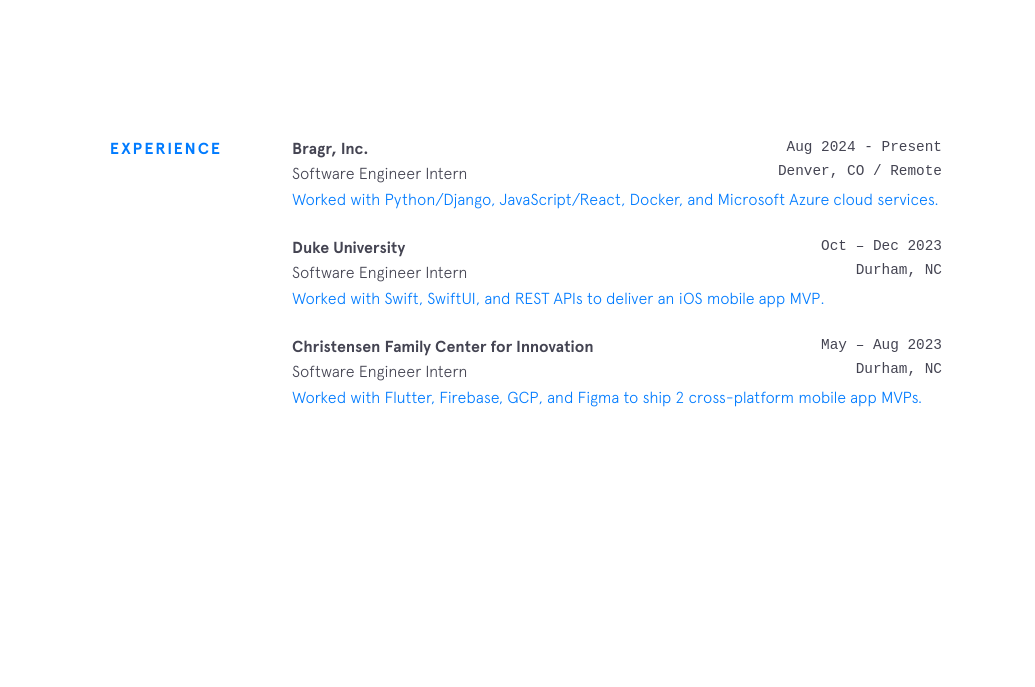
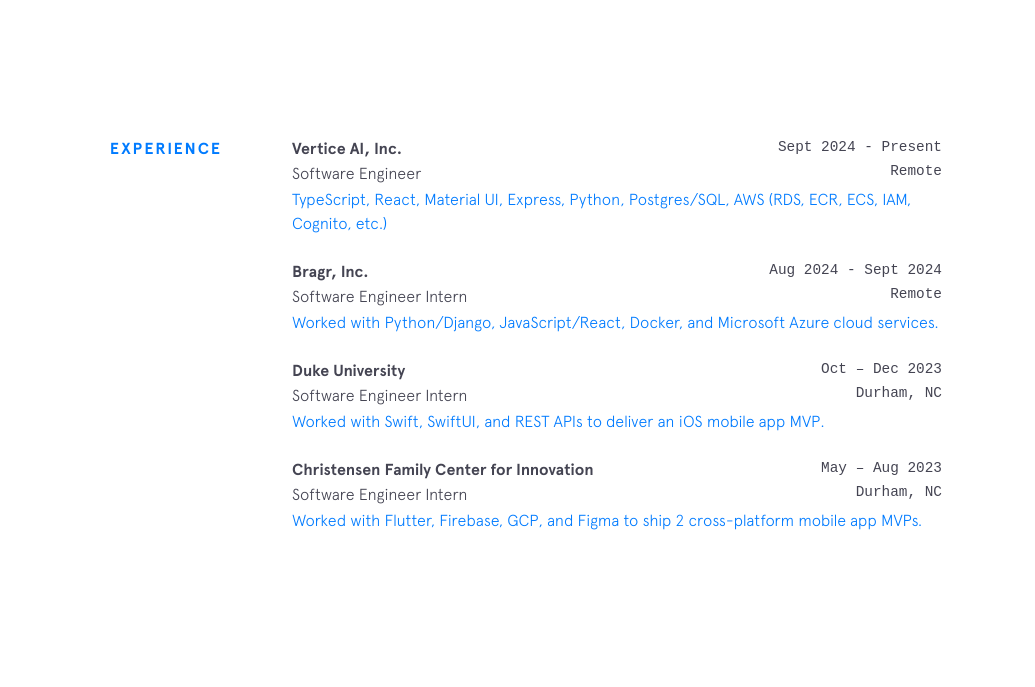
Before and after one commit to zhuminghui17/about, a Gatsby site: page / in a window 1280 px wide. Shown: the part 1680-2367 px from the top of the page, without its empty margins (158-1193 px from the left). Built offline with nearby package versions, Linux system fonts and the light colour scheme; Gatsby itself is replaced by a stand-in of ours.

Commit message:
Update experience.js

```diff
--- a/src/components/experience/experience.js
+++ b/src/components/experience/experience.js
@@ -2,12 +2,22 @@
 import "./experience.scss"
 
 const experienceData = [
+    {
+    "company": "Vertice AI, Inc.",
+    "url": "https://verticeanalytics.ai/",
+    "time": "Sept 2024 - Present",
+    "position": "Software Engineer",
+    "location": "Remote",
+    "description": [
+      "TypeScript, React, Material UI, Express, Python, Postgres/SQL, AWS (RDS, ECR, ECS, IAM, Cognito, etc.)"
+    ]
+  },
   {
     "company": "Bragr, Inc.",
     "url": "https://www.bragr.com/",
-    "time": "Aug 2024 - Present",
+    "time": "Aug 2024 - Sept 2024",
     "position": "Software Engineer Intern",
-    "location": "Denver, CO / Remote",
+    "location": "Remote",
     "description": [
       "Worked with Python/Django, JavaScript/React, Docker, and Microsoft Azure cloud services."
     ]
```
